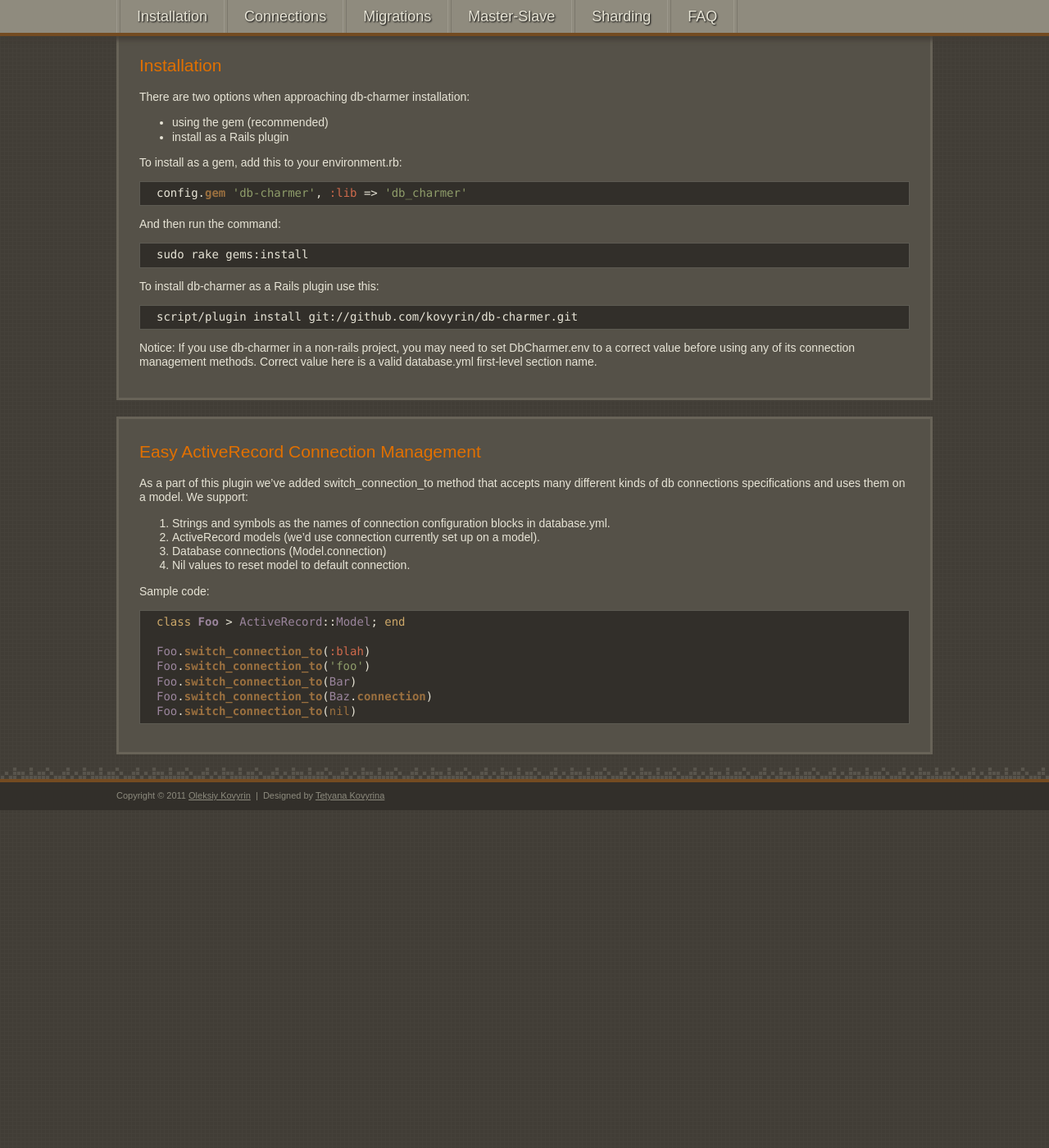
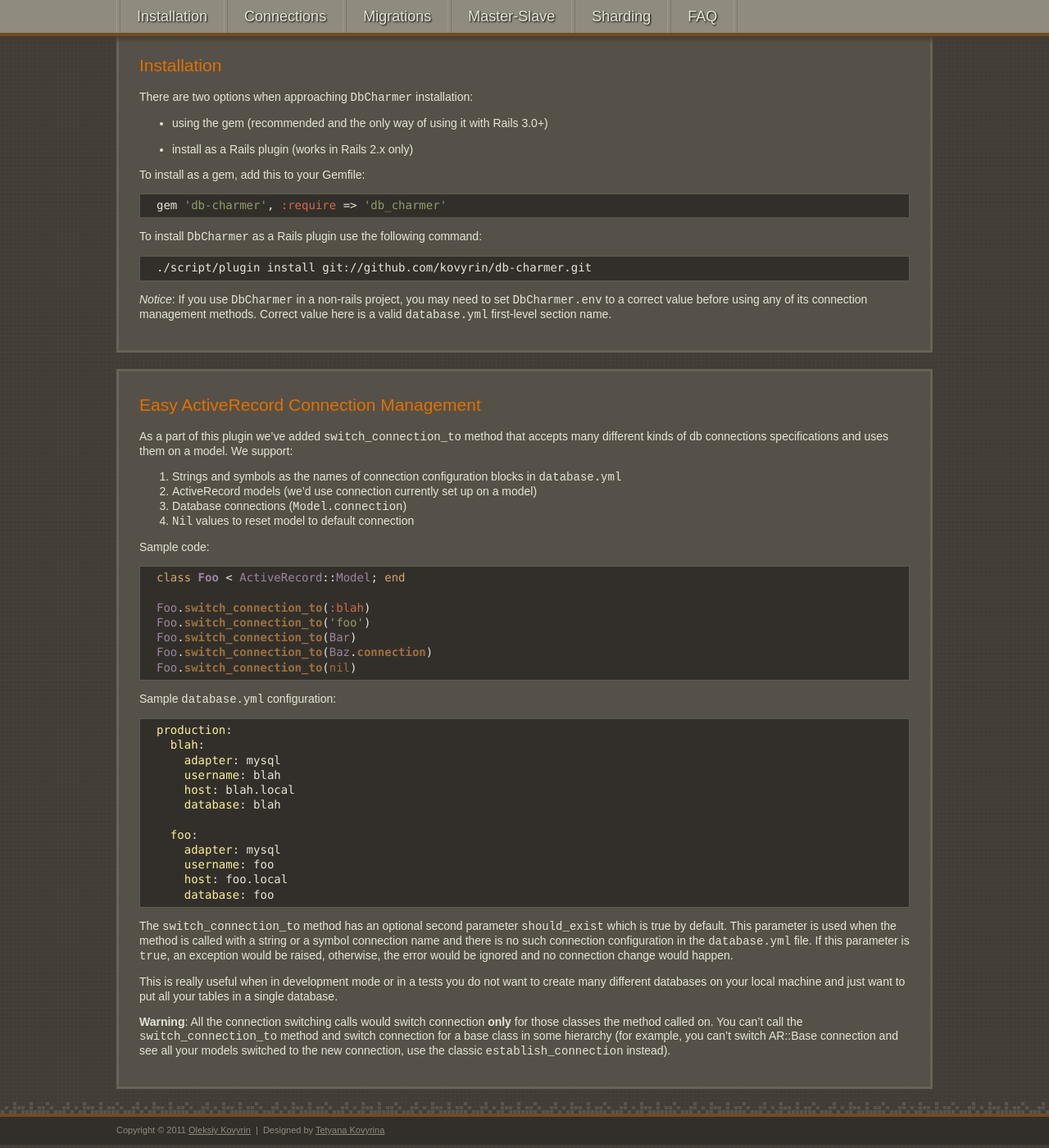
Before and after one commit to kovyrin/db-charmer, a Jekyll site: the page built from index.html, in a window 1280 px wide and 1400 px high, scrolled down 403 px. Shown: the whole window at 82% size. Built offline with Jekyll 4.4.1, drawn with Linux system fonts in a browser that asks for light colours; nearby versions of some CDN libraries; before the commit the page ends 1395 px from its top, so only the background shows below that.

```diff
--- a/index.html
+++ b/index.html
@@ -4,43 +4,89 @@ layout: default
 
 <article>
     <header><h2>Installation</h2></header>
-    <p>There are two options when approaching db-charmer installation:</p>
+    <p>There are two options when approaching <tt>DbCharmer</tt> installation:</p>
     <ul>
-        <li>using the gem (recommended)</li>
-        <li>install as a Rails plugin</li>
-    </ul>
+    <li>
+    <p>using the gem (recommended and the only way of using it with Rails 3.0+)</p>
+    </li>
+    <li>
+    <p>install as a Rails plugin (works in Rails 2.x only)</p>
+    </li>
+    </ul><p>To install as a gem, add this to your Gemfile:</p>
 
-    <p>To install as a gem, add this to your environment.rb:</p>
-    {% highlight ruby %}config.gem 'db-charmer', :lib => 'db_charmer'{% endhighlight %}
+    {% highlight ruby %}gem 'db-charmer', :require => 'db_charmer'{% endhighlight %}
 
-    <p>And then run the command:</p>
-    {% highlight console %}sudo rake gems:install{% endhighlight %}
+    <p>To install <tt>DbCharmer</tt> as a Rails plugin use the following command:</p>
 
-    <p>To install db-charmer as a Rails plugin use this:</p>
-    {% highlight console %}script/plugin install git://github.com/kovyrin/db-charmer.git{% endhighlight %}
+    {% highlight console %}./script/plugin install git://github.com/kovyrin/db-charmer.git{% endhighlight %}
 
-    <p>Notice: If you use db-charmer in a non-rails project, you may need to set DbCharmer.env to a correct value before using any of its connection management methods. Correct value here is a valid database.yml first-level section name.</p>
+    <p><em>Notice</em>: If you use <tt>DbCharmer</tt> in a non-rails project, you
+    may need to set <tt>DbCharmer.env</tt> to a correct value before using any
+    of its connection management methods. Correct value here is a valid
+    <tt>database.yml</tt> first-level section name.</p>
 </article>
 
+
+
+
 <article>
-    <header><h2>Easy ActiveRecord Connection Management</h2></header>
+  <header><h2>Easy ActiveRecord Connection Management</h2></header>
 
-    <p>As a part of this plugin we’ve added switch_connection_to method that accepts many different kinds of db connections specifications and uses them on a model. We support:</p>
-    <ol>
-        <li>Strings and symbols as the names of connection configuration blocks in database.yml.</li>
-        <li>ActiveRecord models (we’d use connection currently set up on a model).</li>
-        <li>Database connections (Model.connection)</li>
-        <li>Nil values to reset model to default connection.</li>
-    </ol>
-    <p>Sample code:</p>
+  <p>As a part of this plugin we’ve added <tt>switch_connection_to</tt> method
+  that accepts many different kinds of db connections specifications and uses
+  them on a model. We support:</p>
+  <ol>
+    <li>Strings and symbols as the names of connection configuration blocks in <tt>database.yml</tt></li>
+    <li>ActiveRecord models (we’d use connection currently set up on a model)</li>
+    <li>Database connections (<tt>Model.connection</tt>)</li>
+    <li><tt>Nil</tt> values to reset model to default connection</li>
+  </ol>
+
+  <p>Sample code:</p>
 
 {% highlight ruby %}
-class Foo > ActiveRecord::Model; end
+class Foo < ActiveRecord::Model; end
 
 Foo.switch_connection_to(:blah)
 Foo.switch_connection_to('foo')
 Foo.switch_connection_to(Bar)
 Foo.switch_connection_to(Baz.connection)
 Foo.switch_connection_to(nil)
+
 {% endhighlight %}
+
+  <p>Sample <tt>database.yml</tt> configuration:</p>
+
+{% highlight yaml %}
+production:
+  blah:
+    adapter: mysql
+    username: blah
+    host: blah.local
+    database: blah
+
+  foo:
+    adapter: mysql
+    username: foo
+    host: foo.local
+    database: foo
+{% endhighlight %}
+
+  <p>The <tt>switch_connection_to</tt> method has an optional second parameter
+  <tt>should_exist</tt> which is true by default. This parameter is used when
+  the method is called with a string or a symbol connection name and there is
+  no such connection configuration in the <tt>database.yml</tt> file. If this
+  parameter is <tt>true</tt>, an exception would be raised, otherwise, the
+  error would be ignored and no connection change would happen.</p>
+
+  <p>This is really useful when in development mode or in a tests you do not
+  want to create many different databases on your local machine and just want
+  to put all your tables in a single database.</p>
+
+  <p><b>Warning</b>: All the connection switching calls would switch connection
+  <b>only</b> for those classes the method called on. You can’t call the
+  <tt>switch_connection_to</tt> method and switch connection for a base class
+  in some hierarchy (for example, you can’t switch AR::Base connection and
+  see all your models switched to the new connection, use the classic
+  <tt>establish_connection</tt> instead).</p>
 </article>
```
